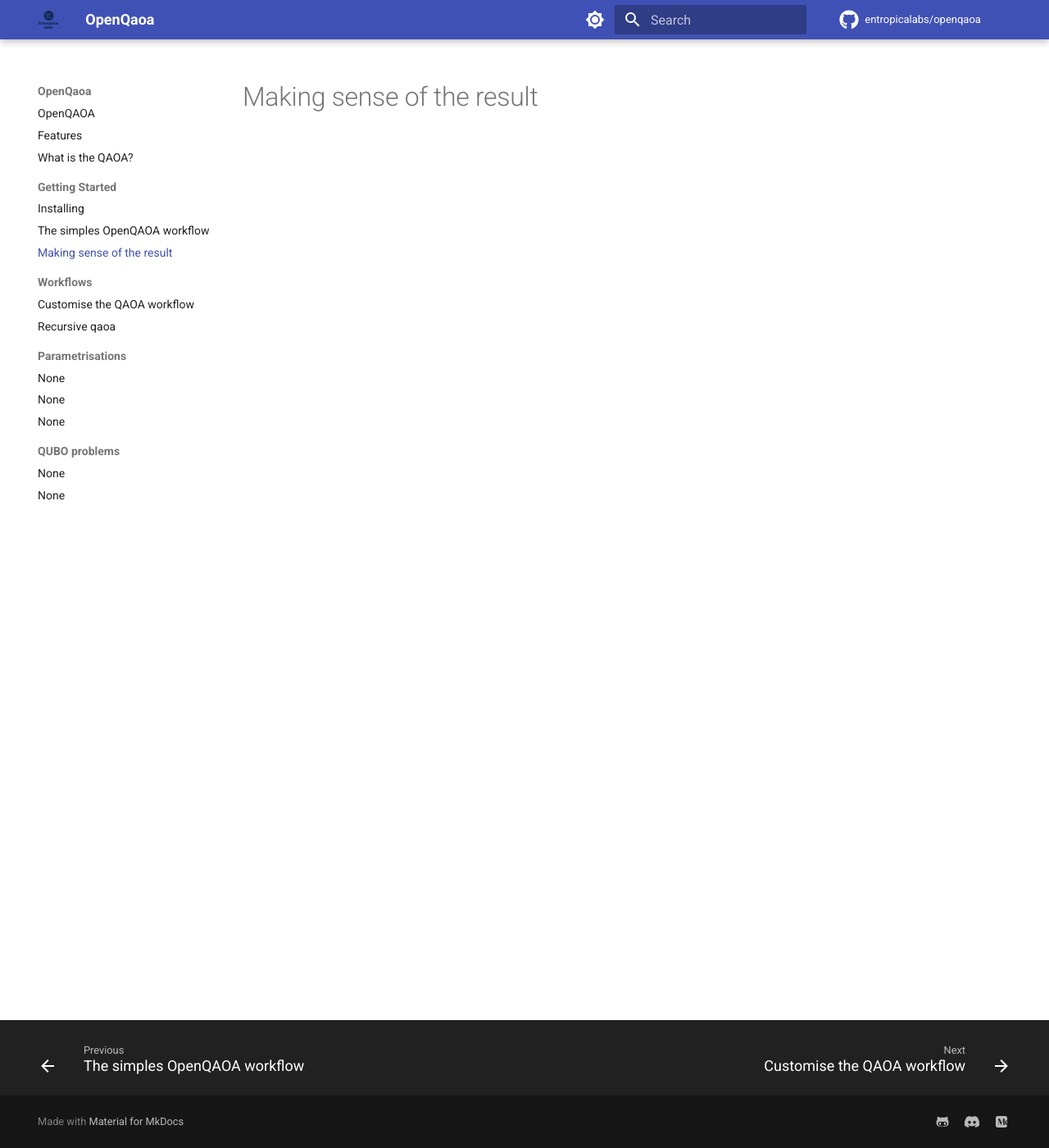
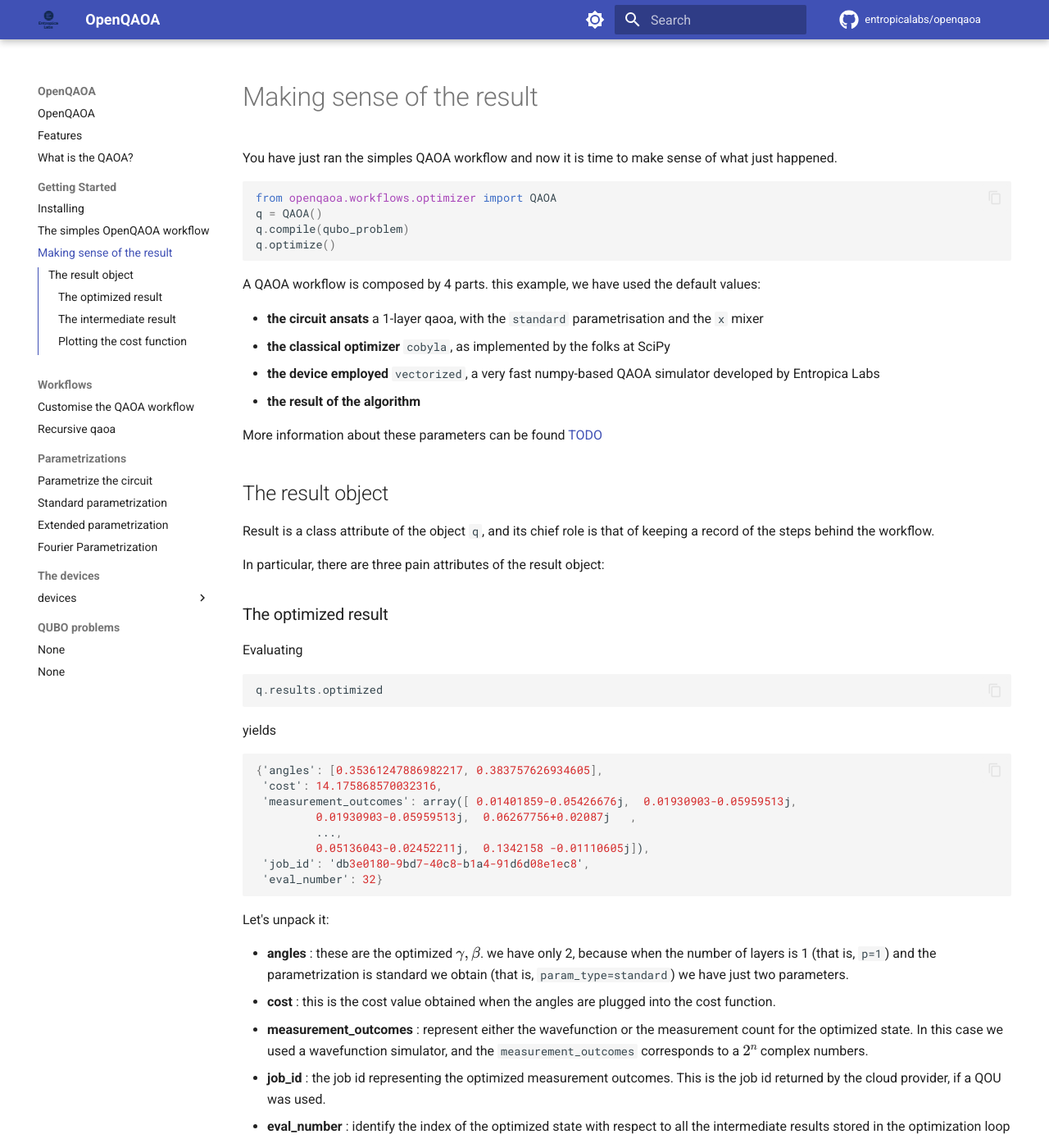
Before and after one commit to entropicalabs/openqaoa-website, an MkDocs documentation site: the page built from docs/making-sense-of-the-result.md, in a window 1280 px wide and 1400 px high. Shown: the whole window at 82% size. Built offline with MkDocs 1.6.1 and Material for MkDocs 9.7.7, drawn with Linux system fonts in a browser that asks for light colours; comment, search, counter and statistics services are not loaded; some of the changed text lies outside the part shown.

Commit message:
more material

````diff
--- /dev/null
+++ b/docs/javascripts/mathjax.js
@@ -0,0 +1,16 @@
+window.MathJax = {
+    tex: {
+      inlineMath: [["\\(", "\\)"]],
+      displayMath: [["\\[", "\\]"]],
+      processEscapes: true,
+      processEnvironments: true
+    },
+    options: {
+      ignoreHtmlClass: ".*|",
+      processHtmlClass: "arithmatex"
+    }
+  };
+
+  document$.subscribe(() => {
+    MathJax.typesetPromise()
+  })
--- a/docs/making-sense-of-the-result.md
+++ b/docs/making-sense-of-the-result.md
@@ -1 +1,101 @@
 # Making sense of the result
+
+You have just ran the simples QAOA workflow and now it is time to make sense of what just happened.
+
+```Python
+from openqaoa.workflows.optimizer import QAOA
+q = QAOA()
+q.compile(qubo_problem)
+q.optimize()
+```
+
+A QAOA workflow is composed by 4 parts. this example, we have used the default values:
+
+* **the circuit ansats** a 1-layer qaoa, with the `standard` parametrisation and the `x` mixer
+* **the classical optimizer** `cobyla`, as implemented by the folks at SciPy
+* **the device employed** `vectorized`, a very fast numpy-based QAOA simulator developed by Entropica Labs
+* **the result of the algorithm**
+
+More information about these parameters can be found [TODO](TODO)
+
+## The result object
+
+Result is a class attribute of the object `q`, and its chief role is that of keeping a record of the steps behind the workflow.
+
+In particular, there are three pain attributes of the result object:
+
+### The optimized result
+
+Evaluating
+
+```Python
+q.results.optimized
+```
+
+yields
+
+```JSON
+{'angles': [0.35361247886982217, 0.383757626934605],
+ 'cost': 14.175868570032316,
+ 'measurement_outcomes': array([ 0.01401859-0.05426676j,  0.01930903-0.05959513j,
+         0.01930903-0.05959513j,  0.06267756+0.02087j   ,
+         ...,
+         0.05136043-0.02452211j,  0.1342158 -0.01110605j]),
+ 'job_id': 'db3e0180-9bd7-40c8-b1a4-91d6d08e1ec8',
+ 'eval_number': 32}
+```
+
+Let's unpack it:
+
+* **angles** : these are the optimized ${\gamma, \beta}$. we have only 2, because when the number of layers is 1 (that is, `p=1`) and the parametrization is standard we obtain (that is, `param_type=standard`) we have just two parameters.
+* **cost** :  this is the cost value obtained when the angles are plugged into the cost function.
+* **measurement_outcomes** : represent either the wavefunction or the measurement count for the optimized state. In this case we used a wavefunction simulator, and the `measurement_outcomes` corresponds to a $2^n$ complex numbers.
+* **job_id** :  the job id representing the optimized measurement outcomes. This is the job id returned by the cloud provider, if a QOU was used.
+* **eval_number** : identify the index of the optimized state with respect to all the intermediate results stored in the optimization loop
+
+
+### The intermediate result
+
+Evaluating
+
+```Python
+q.results.intermediate
+```
+
+yields
+
+```JSON
+{'angles': [[0.35, 0.35],
+  ...,
+ [0.3540879842708628, 0.38463733973636544]],
+ 'cost': [15.412157445012767,
+ ...,
+ 14.176027938975054],
+ 'measurement_outcomes': [],
+ 'job_id': ['e65d41ee-1775-46b8-abcb-4764949da1ea',
+  ...,
+  '5c80c9f8-02d0-45be-8c50-bd4e93b54c3b']}
+```
+
+Let's unpack it:
+
+* **angles** : these are the ${\gamma, \beta}$ belonging to the i-th intermediate result within the optimization loop
+* **cost** :  the list of costs recorded during the optimization
+* **measurement_outcomes** :  the (empty) list of measurement outcomes. Recording all the intermediate results is switched off by default
+* **job_id** :  the list of job_ids corresponding to each cost evaluation
+
+
+### Plotting the cost function
+
+OpenQAOA features some helper function to extract some common plots
+
+```Python
+q.results.plot_cost()
+```
+
+![PlotCost](img/plot_cost.png)
+
+Indeed, from the plot we can see that:
+
+1. The lowest cost was around the value of 14,
+2. The optimizer stopped after around 30 iterations
--- /dev/null
+++ b/docs/parametrization/fourier-parametrization.md
@@ -0,0 +1 @@
+# Fourier Parametrization
--- a/mkdocs.yml
+++ b/mkdocs.yml
@@ -1,6 +1,8 @@
-site_name: OpenQaoa
+site_name: OpenQAOA
 repo_url: https://github.com/entropicalabs/openqaoa
 repo_name: entropicalabs/openqaoa
+copyright: Copyright &copy; 2022 by Entropica Labs Pte Ltd. All rights reserved.
+
 
 theme:
   name: material
@@ -35,16 +37,21 @@ theme:
         name: Switch to light mode
   features:
     - content.code.copy
+    - content.code.annotate
     - navigation.sections
+    - navigation.footer
     - toc.integrate
-    - navigation.footer
-
 
 plugins:
   - search
 
 extra_css:
   - stylesheets/extra.css
+
+extra_javascript:
+  - javascripts/mathjax.js
+  - https://polyfill.io/v3/polyfill.min.js?features=es6
+  - https://cdn.jsdelivr.net/npm/mathjax@3/es5/tex-mml-chtml.js
 
 markdown_extensions:
   - pymdownx.highlight:
@@ -54,6 +61,8 @@ markdown_extensions:
   - pymdownx.superfences
   - admonition
   - pymdownx.details
+  - pymdownx.arithmatex:
+      generic: true
 
 
 nav:
@@ -67,10 +76,22 @@ nav:
   - Workflows:
       - customise-the-QAOA-workflow.md
       - recursive-qaoa.md
-  - Parametrisations:
-      - standard-parametrisation.md
-      - extended-parametrisation.md
-      - fourier-parametrisation.md
+  - Parametrizations:
+      - parametrization/parametrization.md
+      - parametrization/standard-parametrization.md
+      - parametrization/extended-parametrization.md
+      - parametrization/fourier-parametrization.md
+  - The devices:
+      - devices:
+        - devices/device.md
+        - local simulators:
+          - devices/entropica-labs-vectorized.md
+          - devices/qiskit.md
+        - Quantum Processing Units:
+          - devices/amazon-braket.md
+          - devices/azure-quantum.md
+          - devices/ibmq.md
+          - devices/rigetti-qcs.md
   - QUBO problems:
       - generic-qubo.md
       - built-in-qubos.md
````
Also changed, not shown: docs/customise-the-QAOA-workflow.md (+50 -28 lines), docs/devices/amazon-braket.md (added, +1 -0 lines), docs/devices/azure-quantum.md (added, +1 -0 lines), docs/devices/device.md (added, +14 -0 lines), docs/devices/entropica-labs-vectorized.md (added, +1 -0 lines), docs/devices/ibmq.md (added, +1 -0 lines), docs/devices/qiskit.md (added, +1 -0 lines), docs/index.md (+2 -2 lines), docs/install-openqaoa.md (+3 -1 lines), docs/parametrization/parametrization.md (added, +31 -0 lines), docs/devices/rigetti-qcs.md (added), docs/img/plot_cost.png (added), docs/parametrization/extended-parametrization.md (added), docs/parametrization/standard-parametrization.md (added).
